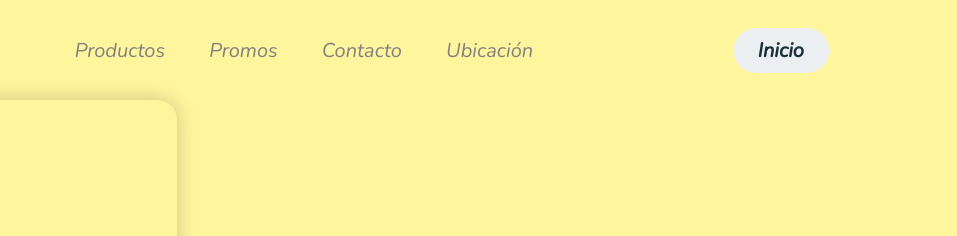
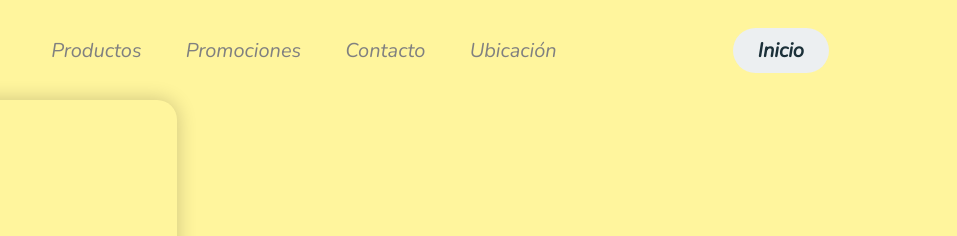
Before and after one commit to jmrivera82/pizzas, a website: page pages/contacto.html in a window 1280 px wide. Shown: the top 236 px of the page, 323-1280 px from the left. Drawn offline with nearby package versions, Linux system fonts and the light colour scheme.

Commit message:
entrega final - corrige links

```diff
--- a/pages/contacto.html
+++ b/pages/contacto.html
@@ -21,7 +21,7 @@
         <nav>
             <ul class="nav-links">
                 <li><a href="productos.html">Productos</a></li>
-                <li><a href="promociones.html">Promos</a></li>
+                <li><a href="promociones.html">Promociones</a></li>
                 <li><a href="contacto.html">Contacto</a></li>
                 <li><a href="ubicacion.html">Ubicación</a></li>
             </ul>
```
Also changed, not shown: pages/promociones.html (+1 -1 lines), pages/ubicacion.html (+1 -1 lines).
